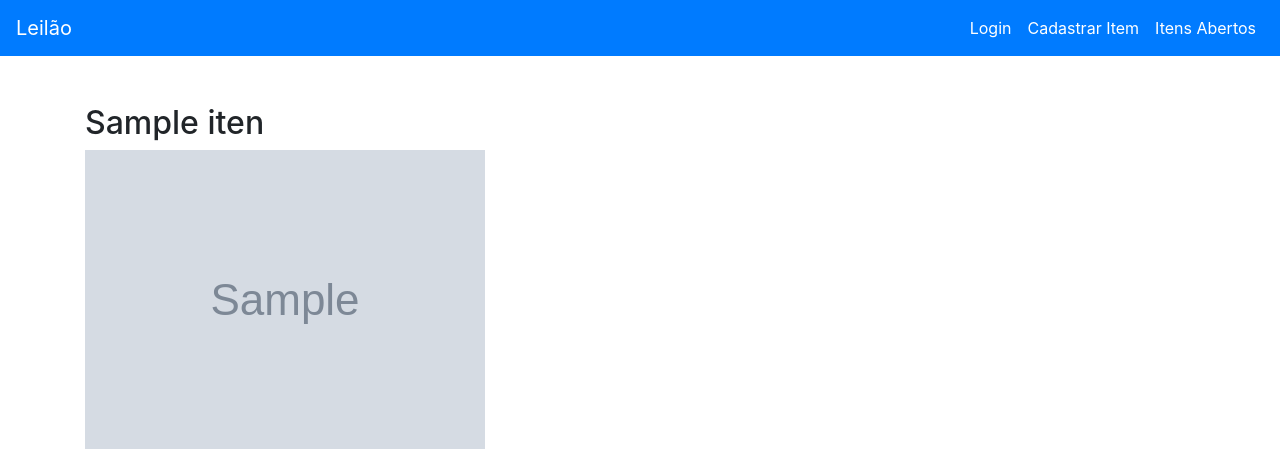
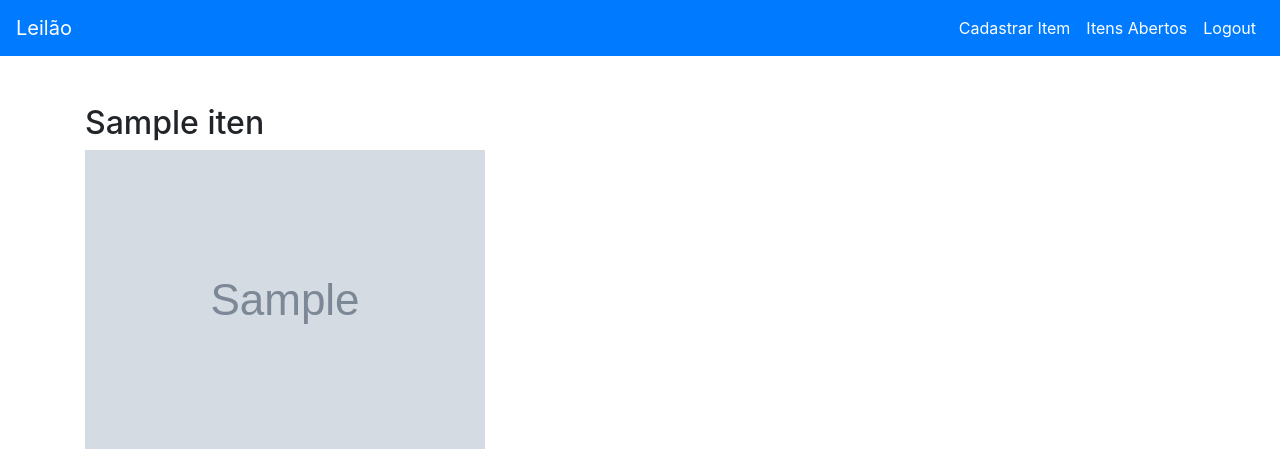
Before and after one commit to Arthur-Uenoyama/Aulas-IFSP, a PHP site: page /detalhes_item.php?id=1 in a window 1280 px wide. Shown: the top 449 px of the page. Run offline with PHP 8.4, Linux system fonts and the light colour scheme; the visitor is signed in with stand-in values (Sample User, id 1); tables that the repository leaves empty hold one stand-in row (values such as "Sample post"); grey boxes marked "Sample" are stand-in pictures; some libraries are stand-ins or nearby versions.

Commit message:
detalhes_item.php

```diff
--- a/Aulas/Aula14PHP/detalhes_item.php
+++ b/Aulas/Aula14PHP/detalhes_item.php
@@ -100,13 +100,13 @@ if ($_SERVER['REQUEST_METHOD'] == 'POST') {
     <div class="collapse navbar-collapse">
         <ul class="navbar-nav ml-auto">
             <li class="nav-item">
-                <a class="nav-link" href="cadastro_usuario.php">Login</a>
-            </li>
-            <li class="nav-item">
                 <a class="nav-link" href="item_lance.php">Cadastrar Item</a>
             </li>
             <li class="nav-item">
                 <a class="nav-link" href="itens_abertos.php">Itens Abertos</a>
+            </li>
+            <li class="nav-item">
+                <a class="nav-link" href="logout.php">Logout</a>
             </li>
         </ul>
     </div>
```
